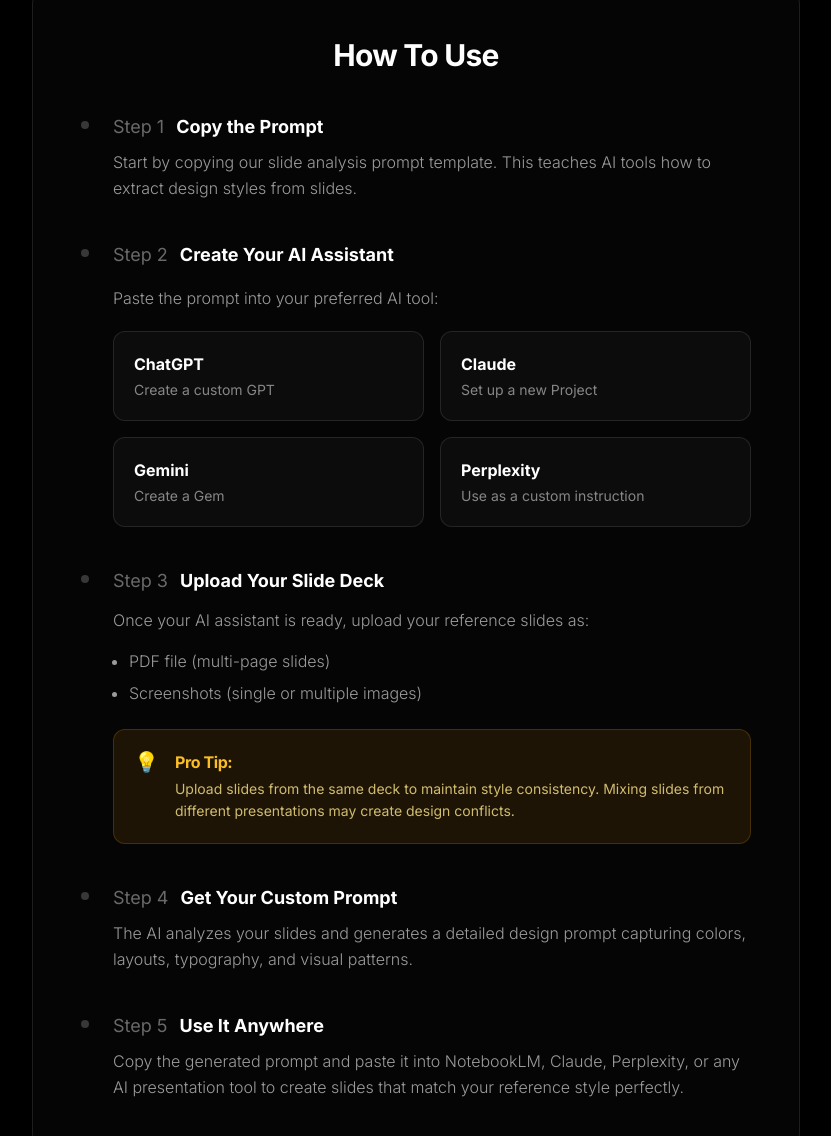
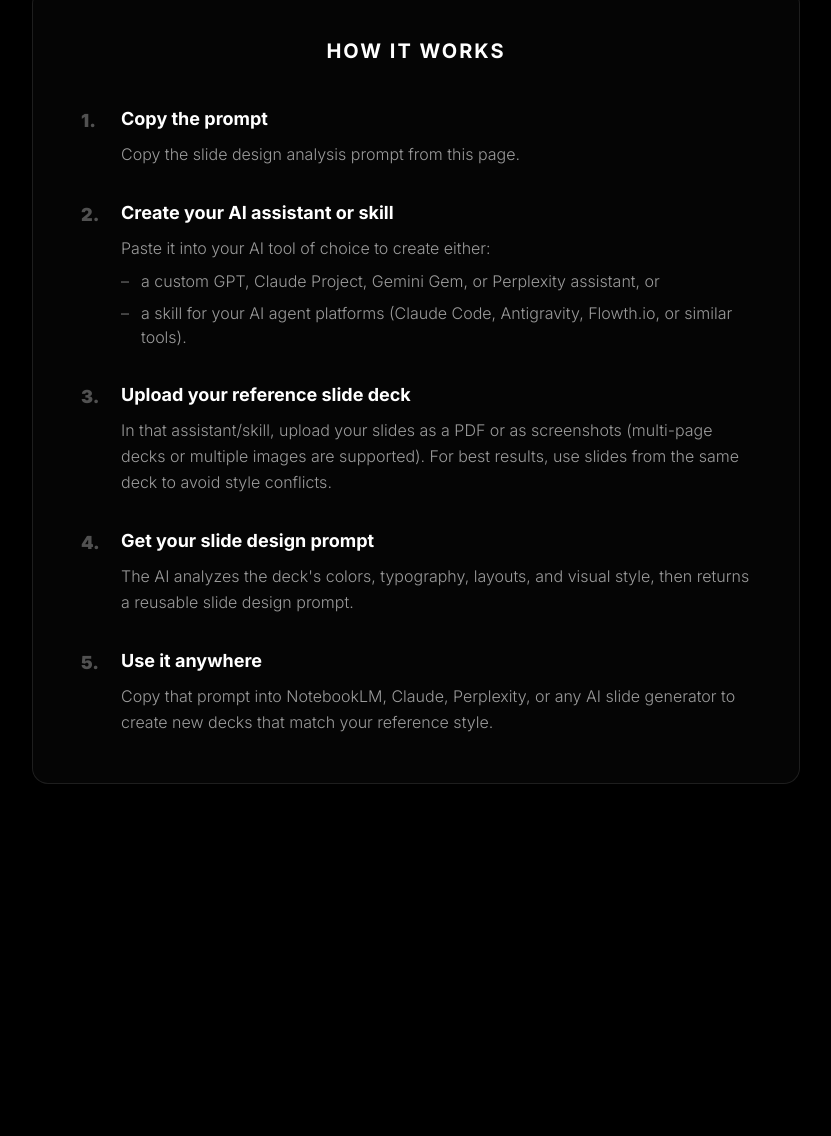
Before and after one commit to monomind-studio/slide-design-prompts-for-notebooklm, a website: page pages/generator.html in a window 1280 px wide. Shown: the part 1312-2448 px from the top of the page, without its empty margins (224-1055 px from the left). After the commit the page ends 2176 px from the top, so only its background shows below. Drawn offline with nearby package versions, Linux system fonts and the light colour scheme; a web font is replaced by a local one.

Commit message:
docs: update 'How It Works' section content and styling to match new AI workflow

```diff
--- a/pages/generator.html
+++ b/pages/generator.html
@@ -153,92 +153,56 @@
                 </div>
             </div>
 
-            <div class="mt-20 p-8 md:p-12 border border-white/10 rounded-2xl bg-white/[0.02] max-w-3xl mx-auto">
-                <h3 class="text-2xl md:text-3xl font-bold mb-10 text-center tracking-tight">How To Use</h3>
+            <div
+                class="mt-20 p-8 md:p-12 border border-white/10 rounded-2xl bg-white/[0.02] max-w-3xl mx-auto text-left">
+                <h3 class="text-xl font-bold mb-10 text-center tracking-widest uppercase">HOW IT WORKS</h3>
 
-                <div class="space-y-10">
-                    <!-- Step 1 -->
-                    <div class="relative pl-8">
-                        <div class="absolute left-0 top-2 w-2 h-2 rounded-full bg-white/20"></div>
-                        <h4 class="text-lg font-bold text-white mb-2"><span class="text-white/40 mr-3 font-normal">Step
-                                1</span>Copy the Prompt</h4>
-                        <p class="text-white/60 leading-relaxed font-light">Start by copying our slide analysis prompt
-                            template. This teaches AI tools how to extract design styles from slides.</p>
-                    </div>
-
-                    <!-- Step 2 -->
-                    <div class="relative pl-8">
-                        <div class="absolute left-0 top-2 w-2 h-2 rounded-full bg-white/20"></div>
-                        <h4 class="text-lg font-bold text-white mb-4"><span class="text-white/40 mr-3 font-normal">Step
-                                2</span>Create Your AI Assistant</h4>
-                        <p class="text-white/60 leading-relaxed font-light mb-5">Paste the prompt into your preferred AI
-                            tool:</p>
-                        <div class="grid grid-cols-1 sm:grid-cols-2 gap-4">
-                            <div
-                                class="bg-white/[0.03] border border-white/10 rounded-xl p-5 flex flex-col justify-center">
-                                <span class="font-bold text-white block mb-1">ChatGPT</span>
-                                <span class="text-white/50 text-sm">Create a custom GPT</span>
-                            </div>
-                            <div
-                                class="bg-white/[0.03] border border-white/10 rounded-xl p-5 flex flex-col justify-center">
-                                <span class="font-bold text-white block mb-1">Claude</span>
-                                <span class="text-white/50 text-sm">Set up a new Project</span>
-                            </div>
-                            <div
-                                class="bg-white/[0.03] border border-white/10 rounded-xl p-5 flex flex-col justify-center">
-                                <span class="font-bold text-white block mb-1">Gemini</span>
-                                <span class="text-white/50 text-sm">Create a Gem</span>
-                            </div>
-                            <div
-                                class="bg-white/[0.03] border border-white/10 rounded-xl p-5 flex flex-col justify-center">
-                                <span class="font-bold text-white block mb-1">Perplexity</span>
-                                <span class="text-white/50 text-sm">Use as a custom instruction</span>
-                            </div>
-                        </div>
-                    </div>
-
-                    <!-- Step 3 -->
-                    <div class="relative pl-8">
-                        <div class="absolute left-0 top-2 w-2 h-2 rounded-full bg-white/20"></div>
-                        <h4 class="text-lg font-bold text-white mb-3"><span class="text-white/40 mr-3 font-normal">Step
-                                3</span>Upload Your Slide Deck</h4>
-                        <p class="text-white/60 leading-relaxed font-light mb-4">Once your AI assistant is ready, upload
-                            your reference slides as:</p>
-                        <ul class="list-disc list-outside ml-4 text-white/60 mb-6 space-y-2 font-light">
-                            <li>PDF file (multi-page slides)</li>
-                            <li>Screenshots (single or multiple images)</li>
+                <ol class="text-white/60 text-sm md:text-base space-y-8 font-light max-w-2xl mx-auto list-none pl-0">
+                    <li class="relative pl-10">
+                        <span
+                            class="absolute left-0 top-0 sm:top-0.5 text-white font-black opacity-30 text-lg">1.</span>
+                        <strong class="text-white block mb-2 text-base md:text-lg font-bold">Copy the prompt</strong>
+                        <p class="leading-relaxed">Copy the slide design analysis prompt from this page.</p>
+                    </li>
+                    <li class="relative pl-10">
+                        <span
+                            class="absolute left-0 top-0 sm:top-0.5 text-white font-black opacity-30 text-lg">2.</span>
+                        <strong class="text-white block mb-2 text-base md:text-lg font-bold">Create your AI assistant or
+                            skill</strong>
+                        <p class="leading-relaxed mb-2">Paste it into your AI tool of choice to create either:</p>
+                        <ul class="list-none space-y-2 mb-2">
+                            <li class="relative pl-5"><span class="absolute left-0 top-0 text-white/50">–</span> a
+                                custom GPT, Claude Project, Gemini Gem, or Perplexity assistant, or</li>
+                            <li class="relative pl-5"><span class="absolute left-0 top-0 text-white/50">–</span> a skill
+                                for your AI agent platforms (Claude Code, Antigravity, Flowth.io, or similar tools).
+                            </li>
                         </ul>
-                        <div
-                            class="bg-amber-500/10 border border-amber-500/20 rounded-xl p-5 flex items-start gap-4 mt-6">
-                            <span class="text-xl leading-none mt-0.5">💡</span>
-                            <div>
-                                <strong class="text-amber-400 block mb-1 tracking-tight">Pro Tip:</strong>
-                                <span class="text-amber-200/80 text-sm leading-relaxed block">Upload slides from the
-                                    same deck to maintain style consistency. Mixing slides from different presentations
-                                    may create design conflicts.</span>
-                            </div>
-                        </div>
-                    </div>
-
-                    <!-- Step 4 -->
-                    <div class="relative pl-8">
-                        <div class="absolute left-0 top-2 w-2 h-2 rounded-full bg-white/20"></div>
-                        <h4 class="text-lg font-bold text-white mb-2"><span class="text-white/40 mr-3 font-normal">Step
-                                4</span>Get Your Custom Prompt</h4>
-                        <p class="text-white/60 leading-relaxed font-light">The AI analyzes your slides and generates a
-                            detailed design prompt capturing colors, layouts, typography, and visual patterns.</p>
-                    </div>
-
-                    <!-- Step 5 -->
-                    <div class="relative pl-8">
-                        <div class="absolute left-0 top-2 w-2 h-2 rounded-full bg-white/20"></div>
-                        <h4 class="text-lg font-bold text-white mb-2"><span class="text-white/40 mr-3 font-normal">Step
-                                5</span>Use It Anywhere</h4>
-                        <p class="text-white/60 leading-relaxed font-light">Copy the generated prompt and paste it into
-                            NotebookLM, Claude, Perplexity, or any AI presentation tool to create slides that match your
-                            reference style perfectly.</p>
-                    </div>
-                </div>
+                    </li>
+                    <li class="relative pl-10">
+                        <span
+                            class="absolute left-0 top-0 sm:top-0.5 text-white font-black opacity-30 text-lg">3.</span>
+                        <strong class="text-white block mb-2 text-base md:text-lg font-bold">Upload your reference slide
+                            deck</strong>
+                        <p class="leading-relaxed">In that assistant/skill, upload your slides as a PDF or as
+                            screenshots (multi-page decks or multiple images are supported). For best results, use
+                            slides from the same deck to avoid style conflicts.</p>
+                    </li>
+                    <li class="relative pl-10">
+                        <span
+                            class="absolute left-0 top-0 sm:top-0.5 text-white font-black opacity-30 text-lg">4.</span>
+                        <strong class="text-white block mb-2 text-base md:text-lg font-bold">Get your slide design
+                            prompt</strong>
+                        <p class="leading-relaxed">The AI analyzes the deck's colors, typography, layouts, and visual
+                            style, then returns a reusable slide design prompt.</p>
+                    </li>
+                    <li class="relative pl-10">
+                        <span
+                            class="absolute left-0 top-0 sm:top-0.5 text-white font-black opacity-30 text-lg">5.</span>
+                        <strong class="text-white block mb-2 text-base md:text-lg font-bold">Use it anywhere</strong>
+                        <p class="leading-relaxed">Copy that prompt into NotebookLM, Claude, Perplexity, or any AI slide
+                            generator to create new decks that match your reference style.</p>
+                    </li>
+                </ol>
             </div>
         </div>
     </section>
```
